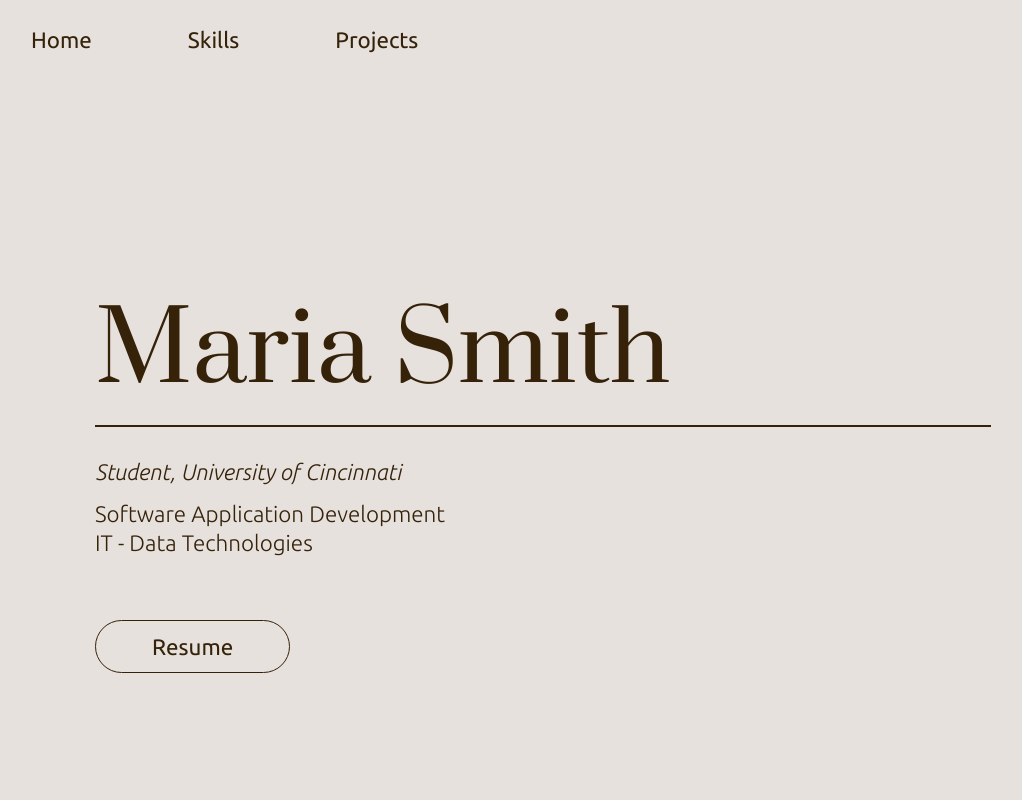
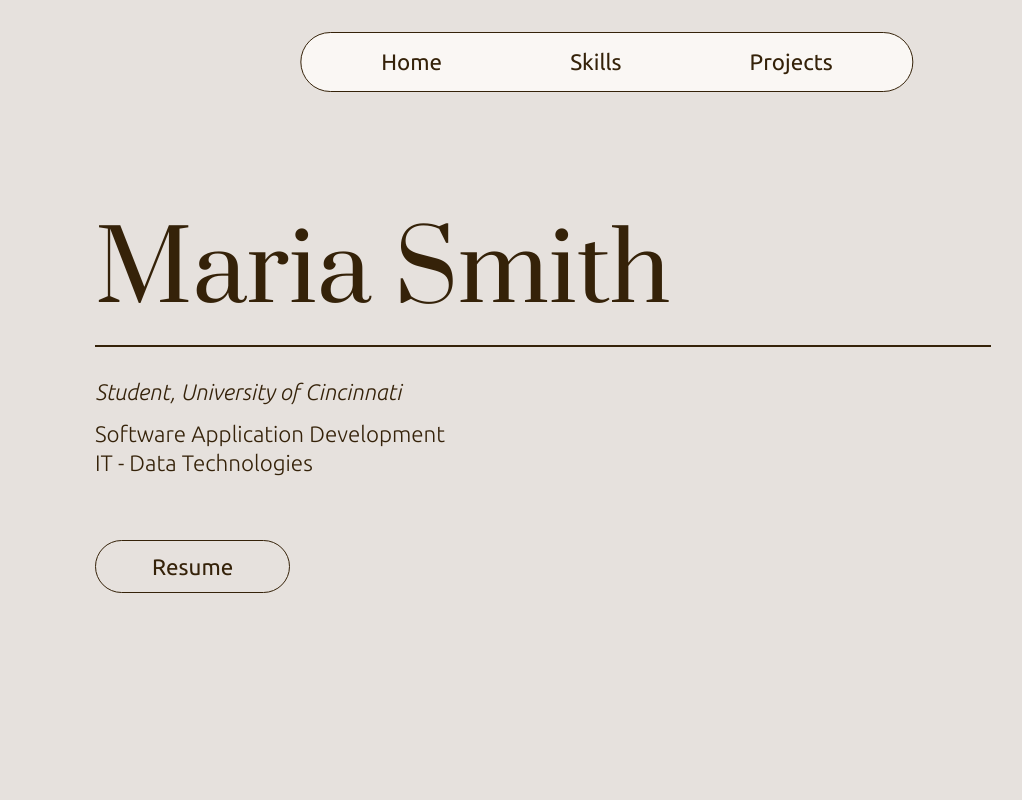
Before and after one commit to smithmaria/smithmaria.github.io, a React (Vite) app: page / in a window 1280 px wide. Shown: the top 800 px of the page, without its empty margins (33-1055 px from the left). Built offline with nearby package versions, Linux system fonts and the light colour scheme.

Commit message:
restyle and move navbar to middle

```diff
--- a/src/styles/components/navigation.css
+++ b/src/styles/components/navigation.css
@@ -1,15 +1,19 @@
 .navbar {
-  position: sticky;
+  position: fixed;
+  top: 0;
+  left: 50%;
+  transform: translateX(-50%);
   z-index: 10;
 
   display: flex;
   align-items: center;
-  gap: 6rem;
+  gap: 8rem;
 
-  width: 100%;
-  height: 5rem;
-  padding: 0 4rem;
-  background-color: var(--off-white);
+  margin-top: 2rem;
+  padding: 1rem 5rem;
+  border: 1px solid var(--dark-brown);
+  border-radius: 4rem;
+  background-color: rgba(var(--white-rgb), 0.8);
 }
 
 .navbar a {
--- a/src/styles/variables.css
+++ b/src/styles/variables.css
@@ -2,6 +2,8 @@
 @import url('https://fonts.googleapis.com/css2?family=Ubuntu:ital,wght@0,300;0,400;0,500;0,700;1,300;1,400;1,500;1,700&display=swap');
 
 :root {
+  --white: #fffdfb;
+  --white-rgb: 255, 253, 251;
   --off-white: #E6E1DD;
   --off-white-secondary: #cdc1b8;
   --dark-brown: #352209;
```
